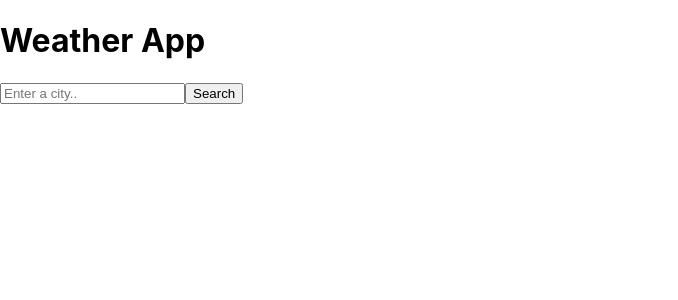
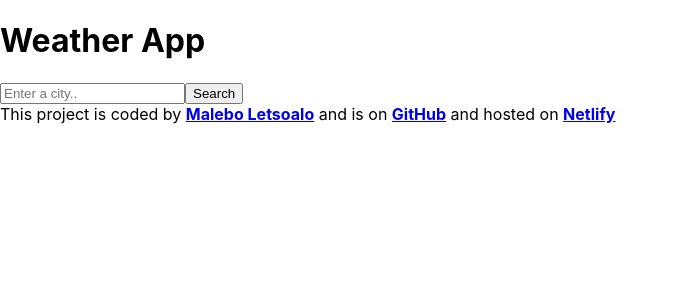
Before and after one commit to Mal-95/weather-react, a React (Create React App) app: page / in a window 1280 px wide. Shown: the top 300 px of the page, without its empty margins (0-678 px from the left). Built offline with nearby package versions, Linux system fonts and the light colour scheme.

Commit message:
Added a component for a footer

```diff
--- a/src/App.js
+++ b/src/App.js
@@ -1,11 +1,13 @@
 import './App.css';
 import Weather from './Weather';
+import Foorter from './Footer';
 
 function App() {
   return (
     <div className="App">
       <h1>Weather App</h1>
       <Weather />
+      <Foorter />
     </div>
   );
 }
--- /dev/null
+++ b/src/Footer.js
@@ -0,0 +1,16 @@
+import React from "react";
+
+export default function Foorter() {
+    return (
+        <footer>
+            This project is coded by {" "}
+            <a href="https://github.com/Mal-95" className="GithubLink" target="_blank" rel="noreferrer">
+                <strong>Malebo Letsoalo</strong>
+                </a>
+            {" "}and is on {" "}
+            <a href="https://github.com/Mal-95/weather-react" className="RepoLink" target="_blank" rel="noreferrer"><strong>GitHub</strong></a>
+            {" "}and hosted on {" "}
+            <a href="https://weather-react-app-challenge.netlify.app/" target="_blank" rel="noreferrer"><strong>Netlify</strong></a>
+        </footer>
+    );
+}
--- a/src/Weather.js
+++ b/src/Weather.js
@@ -48,16 +48,6 @@ export default function Weather() {
             <img src={weather.icon} alt={weather.description} />
           </li>
         </ul>
-        <footer>
-            This project is coded by {" "}
-            <a href="https://github.com/Mal-95" className="GithubLink" target="_blank" rel="noreferrer">
-                <strong>Malebo Letsoalo</strong>
-                </a>
-            {" "}and is on {" "}
-            <a href="https://github.com/Mal-95/weather-react" className="RepoLink" target="_blank" rel="noreferrer"><strong>GitHub</strong></a>
-            {" "}and hosted on {" "}
-            <a href="https://weather-react-app-challenge.netlify.app/" target="_blank" rel="noreferrer"><strong>Netlify</strong></a>
-        </footer>
       </div>
     );
   } else {
```
